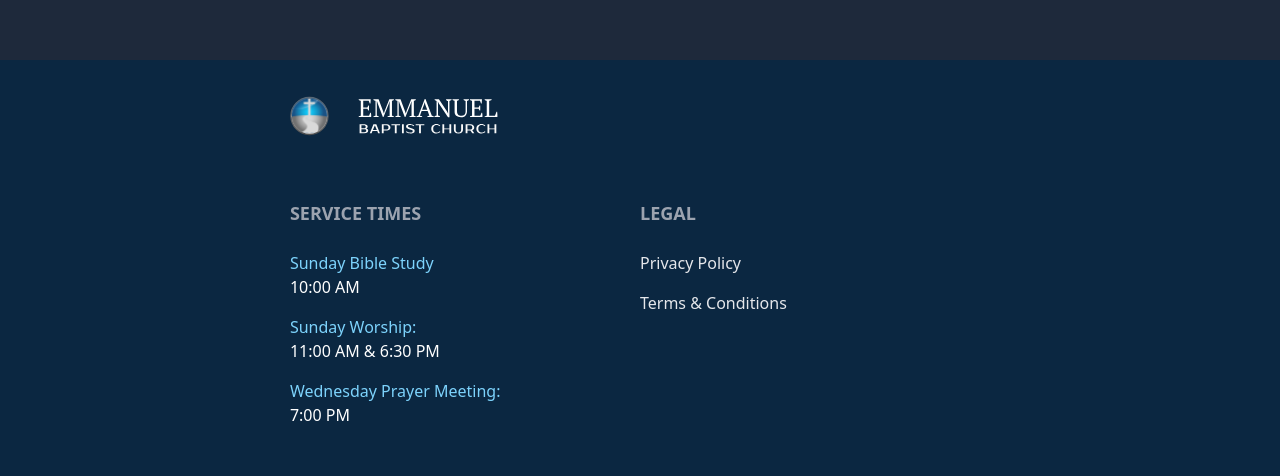
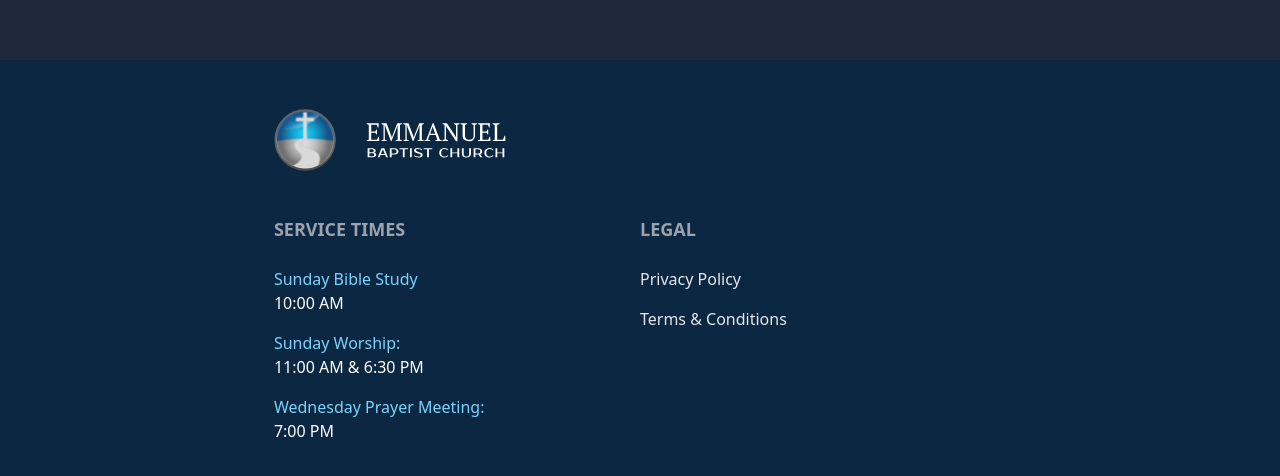
Before and after one commit to Express-Wave/all-components, a SvelteKit app: page / in a window 1280 px wide. Shown: the part 2300-2776 px from the top of the page. Built offline with nearby package versions, Linux system fonts and the light colour scheme; a web font is replaced by a local one.

Commit message:
🎨 Improves styling
of mobile landing, about section, footer

```diff
--- a/src/app.html
+++ b/src/app.html
@@ -54,7 +54,7 @@
 		href="https://ik.imagekit.io/bip1v395ybp/Emmanuel%20Baptist%20Church/mini-ebc-involvement_mp7Evs0hb.webp?updatedAt=1729398571608" />
 	<link rel="preload" href="https://rsms.me/inter/inter.css" as="style" />
 
-
+	<script defer src="https://cloud.umami.is/script.js" data-website-id="156c0b75-983f-4dbf-afb0-5b3a6651852c"></script>
 	<link rel="stylesheet" href="https://rsms.me/inter/inter.css" />
 	%sveltekit.head%
 </head>
--- a/src/lib/components/DiscoverSection.svelte
+++ b/src/lib/components/DiscoverSection.svelte
@@ -1,6 +1,6 @@
 <section
 	id="discover"
-	class="grid custom-grid-cols gap-x-clamp grid-rows-[1fr_auto] col-span-3 col-start-1 row-span-1 row-start-1 w-full md:min-h-[95vh] md:h-[600px] pb-8 bg-theme-100 bg-[url('https://ik.imagekit.io/bip1v395ybp/Emmanuel%20Baptist%20Church/mini-ebc-discover-background_3OCmD02l6.webp?updatedAt=1729404256513')] bg-center"
+	class="grid custom-grid-cols gap-x-clamp grid-rows-[1fr_auto] col-span-3 col-start-1 row-span-1 row-start-1 w-full md:min-h-[95vh] md:h-[600px] py-8 bg-theme-100 bg-[url('https://ik.imagekit.io/bip1v395ybp/Emmanuel%20Baptist%20Church/mini-ebc-discover-background_3OCmD02l6.webp?updatedAt=1729404256513')] bg-center"
 >
 	<div
 		class="col-span-1 col-start-2 row-span-1 row-start-1 py-16 w-full h-full md:py-2 debug-border"
--- a/src/lib/components/Footer.svelte
+++ b/src/lib/components/Footer.svelte
@@ -9,15 +9,15 @@
 </script>
 
 <footer
-	class={`${styling} grid grid-cols-[1fr_minmax(clamp(1rem,6vw,3rem),80ch)_1fr] gap-x-[clamp(1rem,6vw,3rem)]`}
+	class={`${styling} grid grid-cols-[1fr_minmax(clamp(1rem,6vw,3rem),80ch)_1fr] gap-x-[clamp(1rem,6vw,3rem)] py-12`}
 >
-	<div class="col-span-1 col-start-2 p-4 py-6 mx-auto w-full lg:py-8">
+	<div class="col-span-1 col-start-2 mx-auto w-full">
 		<div
-			class="grid grid-cols-1 gap-y-8 grid-rows-[75px_auto_auto_auto] md:grid-cols-2 md:grid-rows-[75px_auto_auto]"
+			class="grid grid-cols-1 gap-y-8 grid-rows-[75px_auto_auto_auto] md:grid-cols-2 md:grid-rows-[75px_auto_auto] "
 		>
-			<div class="col-start-1 row-start-1 mb-6 md:mb-0">
+			<div class="col-start-1 row-start-1 w-full h-full">
 				<a href="https://flowbite.com/" class="flex items-center">
-					<Logo size={10} />
+					<Logo size={16} />
 					<span class="pl-4"></span>
 					<Wordmark topLineTextColor="white" bottomLineTextColor="#FAFAFA" />
 				</a>
@@ -134,7 +134,9 @@
 		<div class="pb-8 sm:flex sm:items-center sm:justify-between">
 			<span class="text-sm text-gray-200 sm:text-center"
 				>© {currentYear}
-				<a href="https://flowbite.com/" class="hover:underline">Emmanuel Baptist Church</a>. All
+				<a href="https://emmanuelbaptistnc.org/" class="hover:underline">Emmanuel Baptist Church</a>.
+                <br class="md:hidden" />
+                All
 				Rights Reserved.
 			</span>
 			<div class="flex mt-4 sm:justify-center sm:mt-0">
--- a/src/lib/components/HeroSection.svelte
+++ b/src/lib/components/HeroSection.svelte
@@ -16,7 +16,7 @@
 		class="col-span-1 col-start-2 row-span-1 row-start-1 w-full h-full min-h-full debug-border"
 	>
 		<h1
-			class="md:font-semibold text-mono-100 font-bold text-left leading-tight mt-16 mb-8 md:mb-4 text-[3.75rem] md:text-7xl whitespace-none pt-[25vh] md:pt-[30vh]"
+			class="md:font-semibold text-mono-100 font-extrabold text-left leading-tight mt-16 mb-8 md:mb-4 text-[2.75rem] md:text-7xl whitespace-none md:pt-[30vh] pt-[12rem]"
 		>
 			Helping Others<br />
 			<a
```
